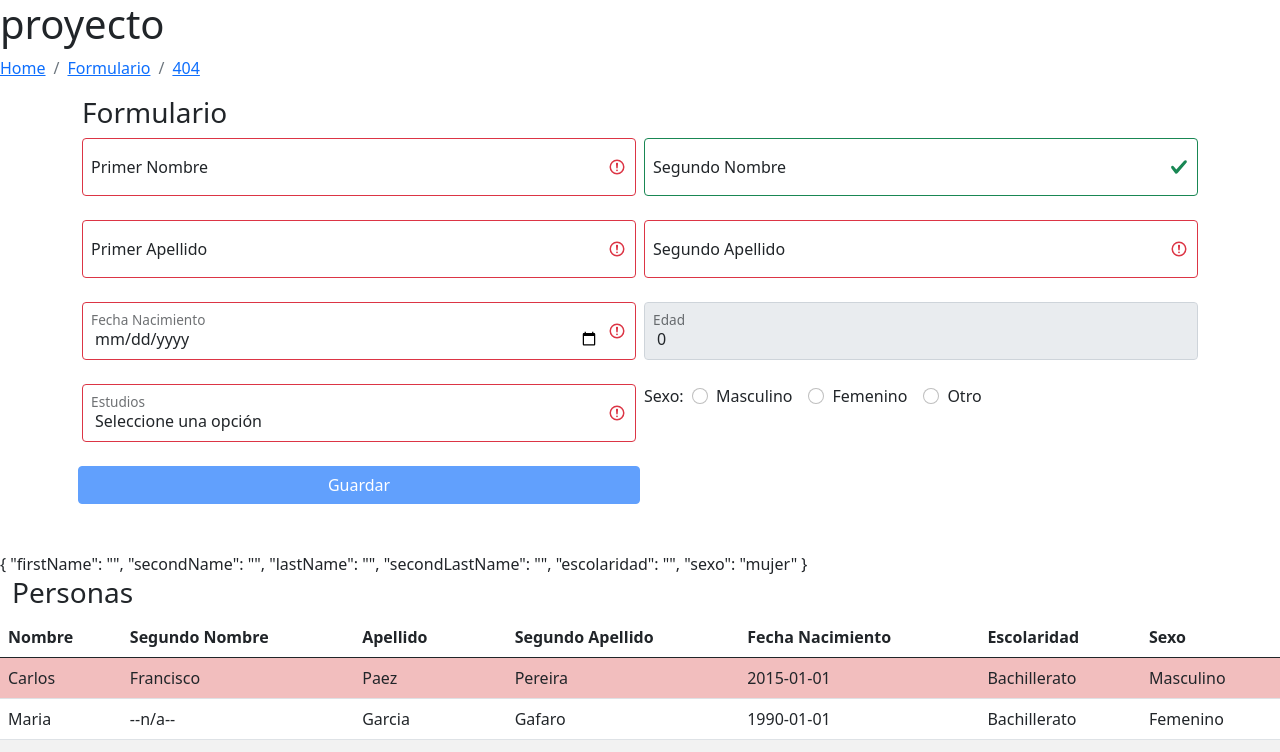
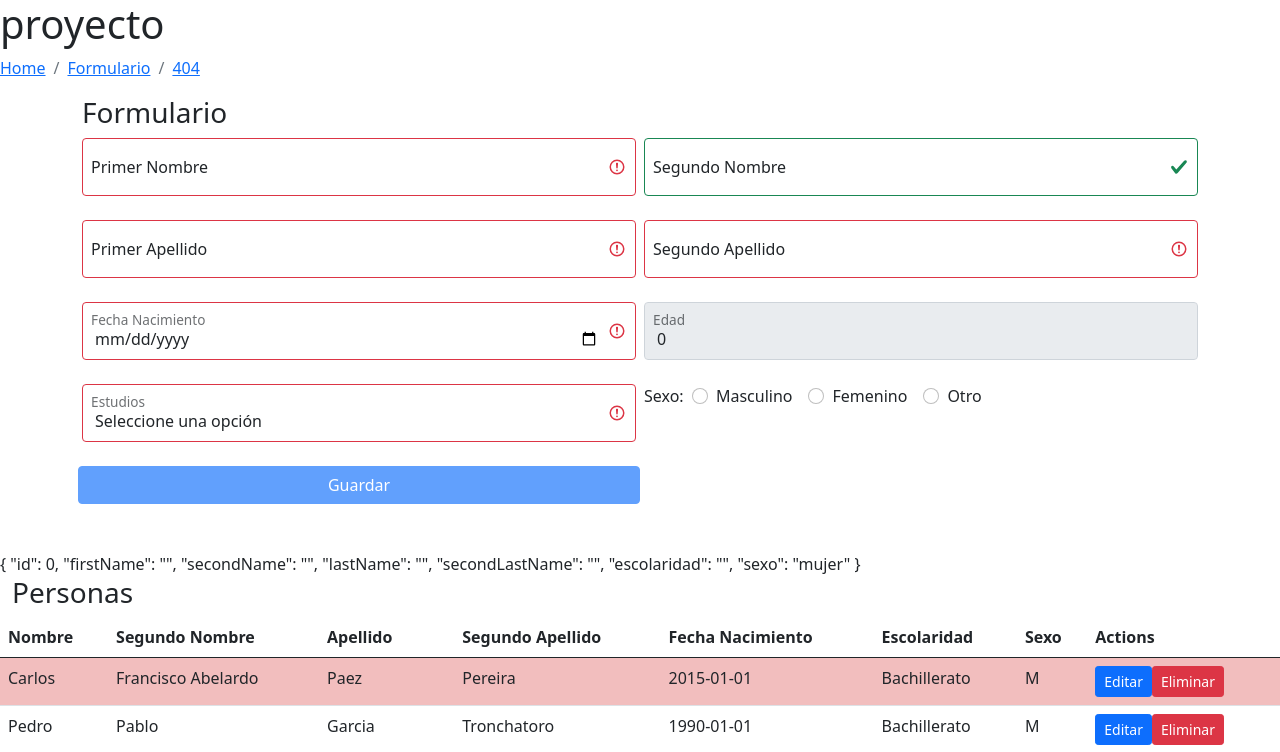
Before and after one commit to 120m4n/angular_Netec, an Angular app: page /personas in a window 1280 px wide. Shown: the top 752 px of the page. Built offline with nearby package versions, Linux system fonts and the light colour scheme; data requests are answered from the project's data file.

Commit message:
se agrega backend y crud

```diff
--- a/db.json
+++ b/db.json
@@ -3,22 +3,12 @@
     {
       "id": 1,
       "firstName": "Carlos",
-      "secondName": "Francisco",
+      "secondName": "Francisco Abelardo",
       "lastName": "Paez",
       "secondLastName": "Pereira",
       "birthDate": "2015-01-01",
       "escolaridad": "Bachillerato",
-      "sexo": "Masculino"
-    },
-    {
-      "id": 2,
-      "firstName": "Maria",
-      "secondName": "",
-      "lastName": "Garcia",
-      "secondLastName": "Gafaro",
-      "birthDate": "1990-01-01",
-      "escolaridad": "Bachillerato",
-      "sexo": "Femenino"
+      "sexo": "M"
     },
     {
       "id": 3,
@@ -28,7 +18,7 @@
       "secondLastName": "Tronchatoro",
       "birthDate": "1990-01-01",
       "escolaridad": "Bachillerato",
-      "sexo": "Masculino"
+      "sexo": "M"
     },
     {
       "id": 4,
@@ -38,7 +28,7 @@
       "secondLastName": "Torres",
       "birthDate": "1990-01-01",
       "escolaridad": "Bachillerato",
-      "sexo": "Masculino"
+      "sexo": "M"
     },
     {
       "id": 5,
@@ -48,7 +38,7 @@
       "secondLastName": "Torres",
       "birthDate": "1990-01-01",
       "escolaridad": "Bachillerato",
-      "sexo": "Femenino"
+      "sexo": "F"
     },
     {
       "id": 6,
@@ -58,7 +48,7 @@
       "secondLastName": "Ordaz",
       "birthDate": "2016-01-01",
       "escolaridad": "Bachillerato",
-      "sexo": "Femenino"
+      "sexo": "F"
     },
     {
       "id": 7,
@@ -68,7 +58,7 @@
       "secondLastName": "Abendano",
       "birthDate": "1990-01-01",
       "escolaridad": "Bachillerato",
-      "sexo": "Masculino"
+      "sexo": "M"
     },
     {
       "id": 8,
@@ -78,27 +68,17 @@
       "secondLastName": "Garcia",
       "birthDate": "1990-01-01",
       "escolaridad": "Bachillerato",
-      "sexo": "Femenino"
+      "sexo": "F"
     },
     {
+      "id": 9,
       "firstName": "roman",
-      "secondName": "",
+      "secondName": "antonio",
       "lastName": "sarmiento",
       "secondLastName": "gomez",
       "escolaridad": "Universidad",
       "sexo": "M",
-      "birthDate": "1982-04-08",
-      "id": 9
-    },
-    {
-      "firstName": "fabian",
-      "secondName": "",
-      "lastName": "garcia",
-      "secondLastName": "peñas",
-      "escolaridad": "Primaria",
-      "sexo": "M",
-      "birthDate": "2015-01-01",
-      "id": 10
+      "birthDate": "1982-04-08"
     }
   ]
 }
--- a/src/app/components/formulario-persona/formulario-persona.component.html
+++ b/src/app/components/formulario-persona/formulario-persona.component.html
@@ -9,7 +9,7 @@
             <div class="form-floating mb-md-3 col-md-6">
 
                 <input type="text" id="firstName" name="firstName" #firstName="ngModel" [(ngModel)]="persona.firstName"
-                    placeholder="Ingrese su nombre" minlength="5" class="form-control" required
+                    placeholder="Ingrese su nombre" minlength="3" class="form-control" required
                     [ngClass]="{'is-valid': firstName.valid, 'is-invalid':firstName.invalid}">
                 <label for="firstName" class="form-label">Primer Nombre</label>
 
@@ -18,7 +18,7 @@
                         El nombre es requerido
                     </div>
                     <div *ngIf="firstName.errors?.['minlength']">
-                        El nombre debe tener al menos 4 caracteres
+                        El nombre debe tener al menos 3 caracteres
                     </div>
                 </div>
             </div>
@@ -36,7 +36,7 @@
             <div class="form-floating mb-md-3 col-md-6">
 
                 <input type="text" id="lastName" name="lastName" #lastName="ngModel" [(ngModel)]="persona.lastName"
-                    placeholder="Ingrese su apellido" minlength="5" class="form-control" required
+                    placeholder="Ingrese su apellido" minlength="3" class="form-control" required
                     [ngClass]="{'is-valid': lastName.valid, 'is-invalid':lastName.invalid}">
                 <label for="lastName" class="form-label">Primer Apellido</label>
                 <div class="invalid-feedback" *ngIf="lastName.invalid && (lastName.dirty || lastName.touched)">
@@ -44,7 +44,7 @@
                         El apellido es requerido
                     </div>
                     <div *ngIf="lastName.errors?.['minlength']">
-                        El apellido debe tener al menos 5 caracteres
+                        El apellido debe tener al menos 3 caracteres
                     </div>
                 </div>
             </div>
@@ -118,7 +118,7 @@
     <div class="row">
         <!-- display personas array values in table format -->
             <h3>Personas</h3>
-            <table class="table table-striped">
+            <table class="table table-striped table-hover">
                 <thead>
                     <tr>
                         <th>Nombre</th>
@@ -128,18 +128,23 @@
                         <th>Fecha Nacimiento</th>
                         <th>Escolaridad</th>
                         <th>Sexo</th>
+                        <th>Actions</th>
                     </tr>
                 </thead>
                 <tbody>
-                    <ng-template ngFor let-persona [ngForOf]="personas">
-                        <tr [ngClass]="checkEdad(persona.birthDate)?'menor':''">
-                            <td>{{ persona.firstName }}</td>
-                            <td>{{ persona.secondName | vacio}}</td>
-                            <td>{{ persona.lastName }}</td>
-                            <td>{{ persona.secondLastName }}</td>
-                            <td>{{ persona.birthDate }}</td>
-                            <td>{{ persona.escolaridad }}</td>
-                            <td>{{ persona.sexo }}</td>
+                    <ng-template ngFor let-item [ngForOf]="personas">
+                        <tr [ngClass]="checkEdad(item.birthDate)?'menor':''" [class.table-info]="item == persona">
+                            <td>{{ item.firstName }}</td>
+                            <td>{{ item.secondName | vacio}}</td>
+                            <td>{{ item.lastName }}</td>
+                            <td>{{ item.secondLastName }}</td>
+                            <td>{{ item.birthDate }}</td>
+                            <td>{{ item.escolaridad }}</td>
+                            <td>{{ item.sexo }}</td>
+                            <td>
+                                <button class="btn btn-primary btn-sm" (click)="editarPersona(item)">Editar</button>
+                                <button class="btn btn-danger btn-sm" (click)="eliminarPersona(item)">Eliminar</button>
+                            </td>
                         </tr>
                     </ng-template>
                 </tbody>
--- a/src/app/components/formulario-persona/formulario-persona.component.ts
+++ b/src/app/components/formulario-persona/formulario-persona.component.ts
@@ -8,6 +8,19 @@ import { PersonaService } from 'src/app/services/persona.service';
   styleUrls: ['./formulario-persona.component.css']
 })
 export class FormularioPersonaComponent {
+  eliminarPersona(_t149: Persona) {
+    if (confirm('¿Está seguro de eliminar la persona?')){
+    this.personaService.deletePersona(_t149.id).subscribe((data) => {
+      console.log(data);
+      this.getPersonas();
+    });
+  }
+  }
+  editarPersona(_t149: Persona) {
+   this.persona = _t149;
+
+
+  }
   cambiarSexo(_t126: { name: string; value: string; }) {
     this.persona.sexo = _t126.value;
   }
@@ -36,6 +49,7 @@ export class FormularioPersonaComponent {
   edad: number = 0;
 
   persona: Persona = {
+    id: 0,
     firstName: '',
     secondName: '',
     lastName: '',
@@ -60,9 +74,11 @@ export class FormularioPersonaComponent {
   }
 
   createPersona() {
+    if (this.persona.id === 0) {
       this.personaService.createPersona(this.persona).subscribe((data: Persona) => {
         this.personas.push(data);
         this.persona = {
+          id: 0,
           firstName: '',
           secondName: '',
           lastName: '',
@@ -71,6 +87,20 @@ export class FormularioPersonaComponent {
           sexo: 'mujer',
         };
       });
+    } else {
+      this.personaService.updatePersona(this.persona.id, this.persona).subscribe((data) => {
+        this.getPersonas();
+        this.persona = {
+          id: 0,
+          firstName: '',
+          secondName: '',
+          lastName: '',
+          secondLastName: '',
+          escolaridad: '',
+          sexo: 'mujer',
+        };
+      });
+    }
   }
 
 
--- a/src/app/home/home.component.html
+++ b/src/app/home/home.component.html
@@ -1 +1,6 @@
-<p>home works!</p>
+<p>Curso basico Angular. Dictado por Netec</p>
+<span>Fecha: 2019-10-01</span>
+<p>Recursos:</p>
+<ul>
+    <li>https://youtu.be/arGRTVdG--c</li>
+</ul>
--- a/src/app/models/persona.ts
+++ b/src/app/models/persona.ts
@@ -1,5 +1,5 @@
 export interface Persona {
-    id?: number;
+    id: number;
     firstName: string;
     secondName: string;
     lastName: string;
--- a/src/app/services/persona.service.ts
+++ b/src/app/services/persona.service.ts
@@ -19,19 +19,19 @@ export class PersonaService {
     return this.http.get<Persona[]>(`${this.url}/personas`);
   }
 
-  getPersona(id: string) {
-    return this.http.get(`${this.url}/personas/${id}`);
+  getPersona(id: number) {
+    return this.http.get<Persona>(`${this.url}/personas/${id}`);
   }
 
   createPersona(persona: any) {
     return this.http.post<Persona>(`${this.url}/personas`, persona);
   }
 
-  updatePersona(id: string, persona: any) {
+  updatePersona(id: number, persona: any) {
     return this.http.put(`${this.url}/personas/${id}`, persona);
   }
 
-  deletePersona(id: string) {
+  deletePersona(id: number) {
     return this.http.delete(`${this.url}/personas/${id}`);
   }
 
```
Lines whose indentation alone changed are shown as unchanged.
